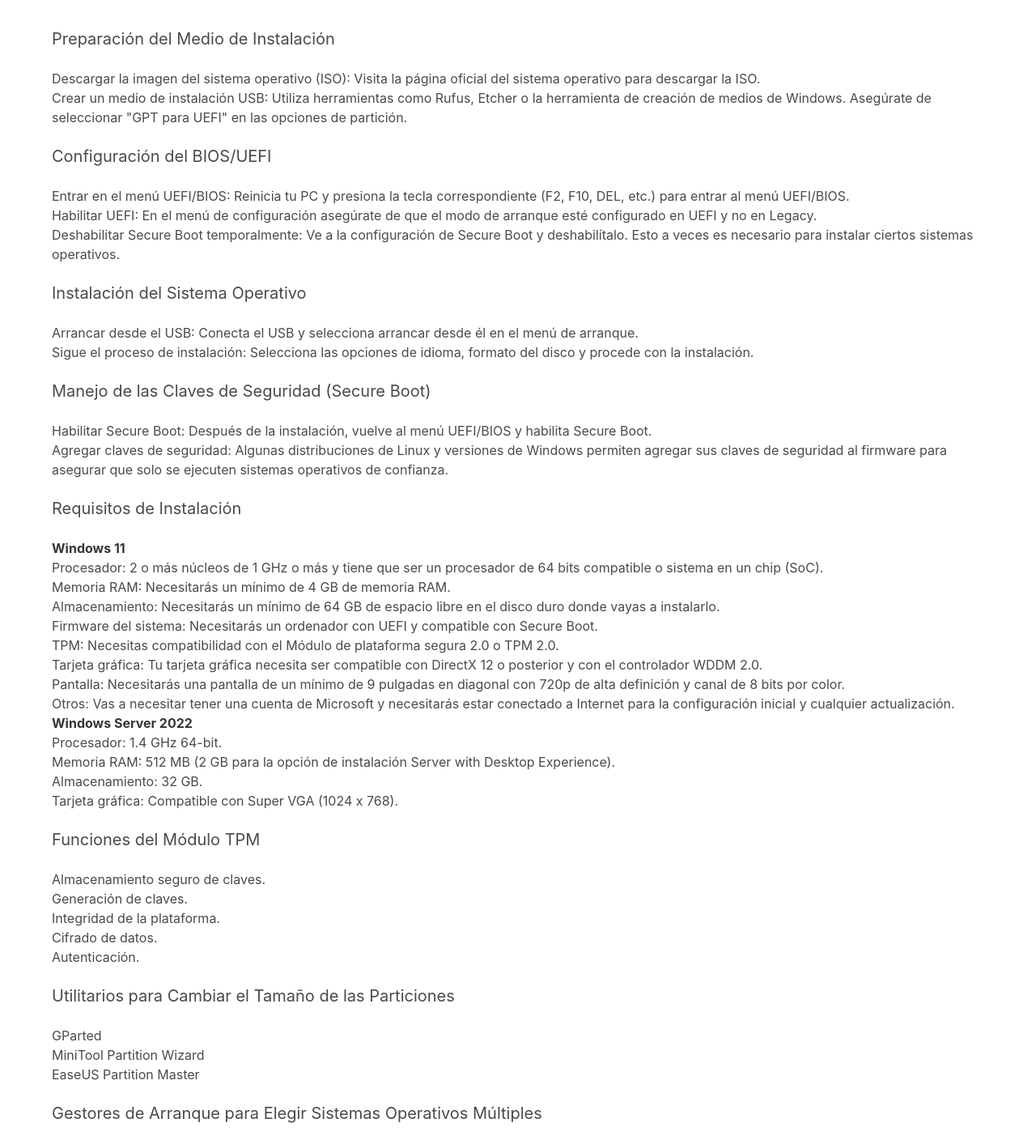
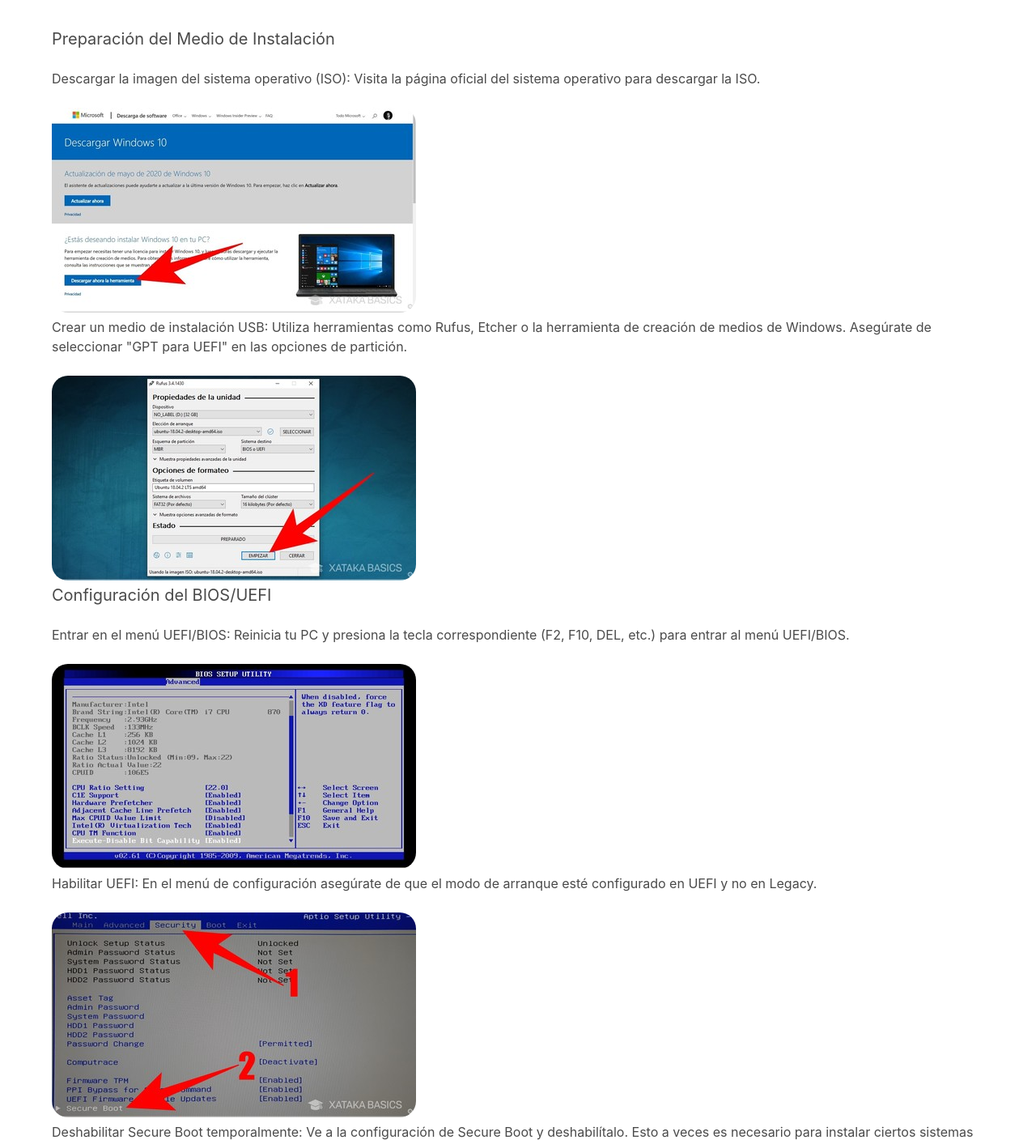
Before and after one commit to CarlosColosimo/InstalacionSO, a plain HTML site: page index.html in a window 1280 px wide. Shown: the part 120-1528 px from the top of the page at 81% size. Drawn offline with nearby package versions, Linux system fonts and the light colour scheme.

Commit message:
Add files via upload

```diff
--- a/index.html
+++ b/index.html
@@ -15,12 +15,22 @@
 
             <h2 class="subtitle">Preparación del Medio de Instalación</h2>
             <p>Descargar la imagen del sistema operativo (ISO): Visita la página oficial del sistema operativo para descargar la ISO.</p>
+            <br>
+            <img src="image/descargarISO.jpg" alt="ISO" style="border-radius: 20px;">
             <p>Crear un medio de instalación USB: Utiliza herramientas como Rufus, Etcher o la herramienta de creación de medios de Windows. Asegúrate de seleccionar "GPT para UEFI" en las opciones de partición.</p>
+            <br>
+            <img src="image/rufus.jpg" alt="rufus" style="border-radius: 20px;">
             <br>
 
             <h2 class="subtitle">Configuración del BIOS/UEFI</h2>
             <p>Entrar en el menú UEFI/BIOS: Reinicia tu PC y presiona la tecla correspondiente (F2, F10, DEL, etc.) para entrar al menú UEFI/BIOS.</p>
+            <br>
+            <img src="image/bios.jpg" alt="BIOS" style="border-radius: 20px;">
+            <br>
             <p>Habilitar UEFI: En el menú de configuración asegúrate de que el modo de arranque esté configurado en UEFI y no en Legacy.</p>
+            <br>
+            <img src="image/uefi.jpg" alt="habilitar-uefi" style="border-radius: 20px;">
+            <br>
             <p>Deshabilitar Secure Boot temporalmente: Ve a la configuración de Secure Boot y deshabilítalo. Esto a veces es necesario para instalar ciertos sistemas operativos.</p>
             <br>
 
@@ -36,6 +46,9 @@
 
             <h2 class="subtitle">Requisitos de Instalación</h2>
             <p><strong>Windows 11</strong></p>
+            <br>
+            <img src="image/w11.jpeg" alt="w11" style="height: 200px; width: 400px; border-radius: 20px;">
+            <br>
             <ul>
                 <li>Procesador: 2 o más núcleos de 1 GHz o más y tiene que ser un procesador de 64 bits compatible o sistema en un chip (SoC).</li>
                 <li>Memoria RAM: Necesitarás un mínimo de 4 GB de memoria RAM.</li>
@@ -48,6 +61,9 @@
             </ul>
 
             <p><strong>Windows Server 2022</strong></p>
+            <br>
+            <img src="image/wServer.jpg" alt="wServer" style="border-radius: 20px;">
+            <br>
             <ul>
                 <li>Procesador: 1.4 GHz 64-bit.</li>
                 <li>Memoria RAM: 512 MB (2 GB para la opción de instalación Server with Desktop Experience).</li>
```
Also changed, not shown: image/bios.jpg (added), image/descargarISO.jpg (added), image/rufus.jpg (added), image/uefi.jpg (added), image/w11.jpeg (added), image/wServer.jpg (added).
